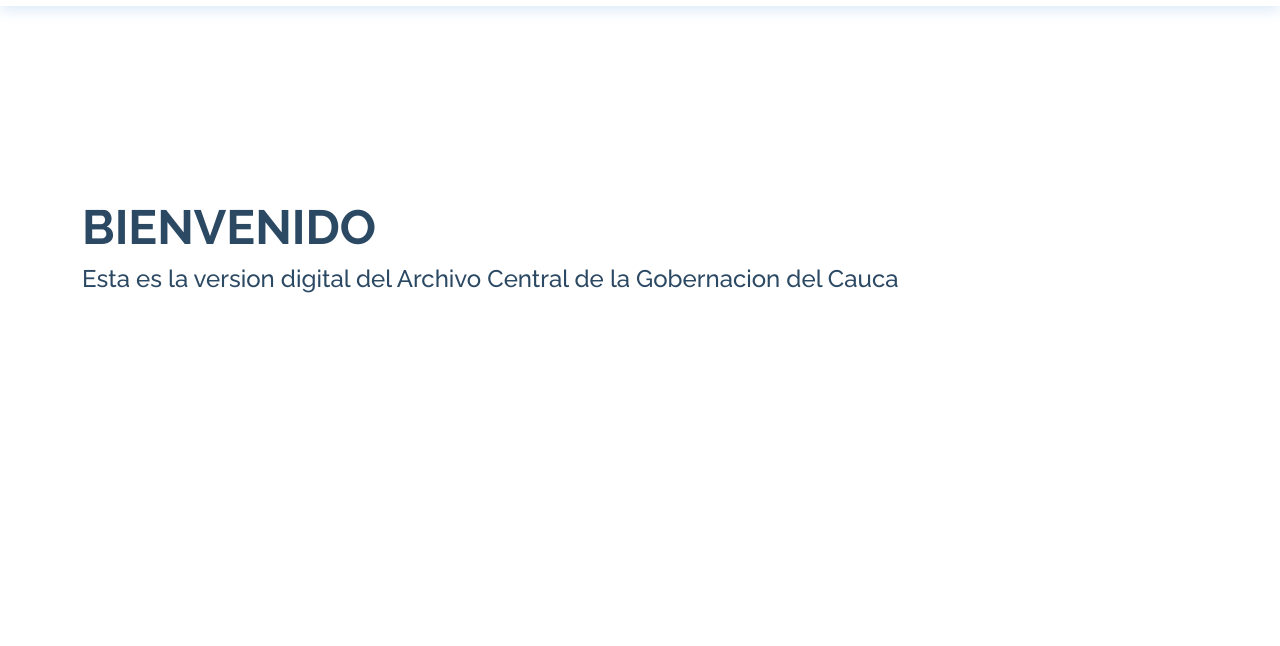
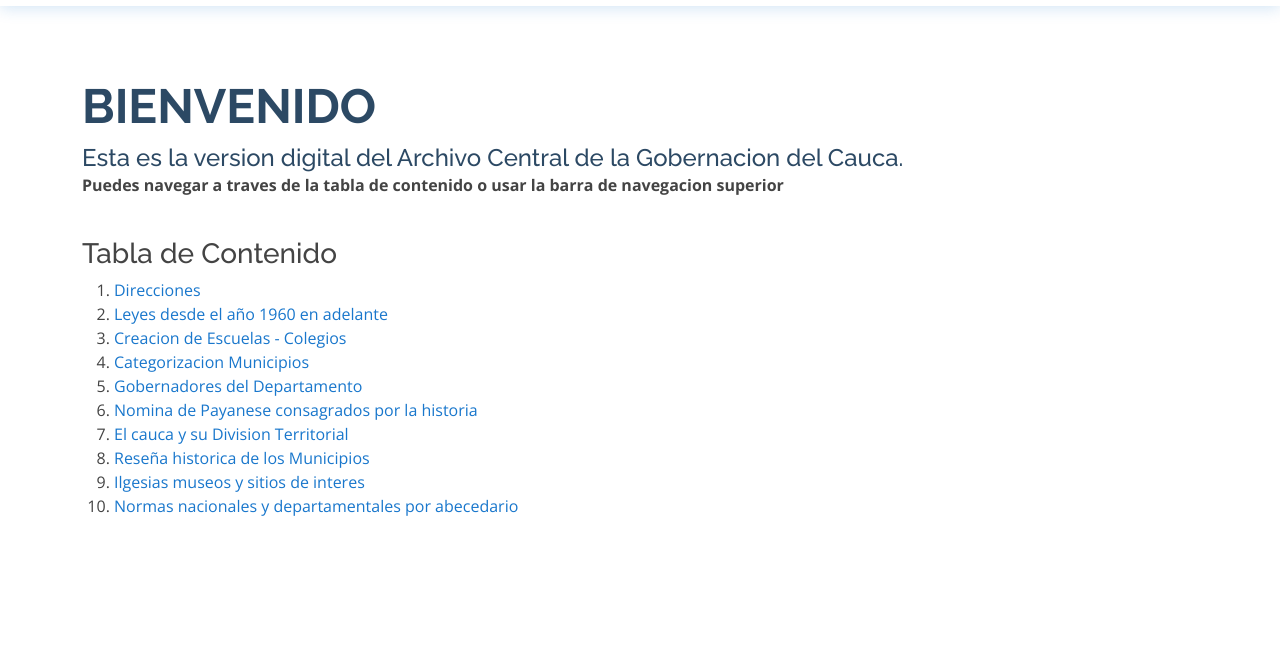
Before and after one commit to archivoCentral/gobernacion, a plain HTML site: page index.html in a window 1280 px wide. Shown: the part 154-800 px from the top of the page. Drawn offline with nearby package versions, Linux system fonts and the light colour scheme.

Commit message:
Ajustes tabla de contenido

```diff
--- a/index.html
+++ b/index.html
@@ -60,6 +60,7 @@
               <li><a href="#leyes_decretos_resoluciones">Año 2003 Indice Gral de Normas Publicas</a></li>
               <li><a href="#leyes_decretos_resoluciones">Resoluciones - Decretos 2004</a></li>
               <li><a href="#leyes_decretos_resoluciones">Leyes y Decretos Departamentales</a></li>
+              <li><a href="#leyes_decretos_resoluciones">Normas nacionales y departamentales por Abecedario</a></li>
 
             </ul>
           </li>
@@ -67,7 +68,7 @@
             <ul>
               <li><a href="#municipios">Creacion Municipios</a></li>
               <li><a href="#municipios">Categorizacion Municipios</a></li>
-              <li><a href="#municipios">Historia Municipios</a></li>
+              <li><a href="#municipios">Reseña Historica Municipios</a></li>
               <li><a href="#municipios">Creacion Escuelas</a></li>
               <li><a href="#municipios">Division Territorial</a></li>
             </ul>
@@ -76,7 +77,7 @@
             <ul>
               <li><a href="#historico">Gobernadores</a></li>
               <li><a href="#historico">Nomina Payaneses</a></li>
-              <li><a href="#historico">Reseña Historica</a></li>
+              <li><a href="#historico">Diarios Oficiales</a></li>
               <li><a href="#historico">Ilgesias y Museos</a></li>
             </ul>
           </li>
@@ -92,8 +93,25 @@
   <!-- ======= Hero Section ======= -->
   <section id="hero" class="d-flex align-items-center">
     <div class="container">
+      <br><br><br><br><br>
       <h1>BIENVENIDO</h1>
-      <h2>Esta es la version digital del Archivo Central de la Gobernacion del Cauca</h2>
+      <h2>Esta es la version digital del Archivo Central de la Gobernacion del Cauca.</h2>
+      <p><b>Puedes navegar a traves de la tabla de contenido o usar la barra de navegacion superior</b></p>
+
+      <br>
+      <h3>Tabla de Contenido</h3>
+      <ol>
+        <li><a href="#direcciones">Direcciones</a></li>
+        <li><a href="#leyes_decretos_resoluciones">Leyes desde el año 1960 en adelante</a></li>
+        <li><a href="#municipios">Creacion de Escuelas - Colegios</a></li>
+        <li><a href="#municipios">Categorizacion Municipios</a></li>
+        <li><a href="#historico">Gobernadores del Departamento</a></li>
+        <li><a href="#historico">Nomina de Payanese consagrados por la historia</a></li>
+        <li><a href="#municipios">El cauca y su Division Territorial</a></li>
+        <li><a href="#municipios">Reseña historica de los Municipios</a></li>
+        <li><a href="#historico">Ilgesias museos y sitios de interes</a></li>
+        <li><a href="leyes_decretos_resoluciones">Normas nacionales y departamentales por abecedario</a></li>
+      </ol>
     </div>
   </section><!-- End Hero -->
   <!-- <section id="hero" class="d-flex align-items-center"></section> -->
@@ -301,6 +319,10 @@
               <a target="_blank" href="https://docs.google.com/spreadsheets/d/1uBRlPGfY5xIRGQVxS2WQdFZ4pN0A8kcT/edit?usp=sharing&ouid=113862072402458735027&rtpof=true&sd=true" class="collapsed">Leyes y Decretos Departamentales<i class="bx bx-chevron-down icon-show"></i></a>
             </li>
 
+            <li data-aos="fade-up" data-aos-delay="100">
+              <a target="_blank" href="https://docs.google.com/spreadsheets/d/13hm-GBdxZr3yddvEf_Np76N5RoJ8I3u9/edit?usp=sharing&ouid=113862072402458735027&rtpof=true&sd=true" class="collapsed">Normas Nacionales y Departamentales por Abecedario<i class="bx bx-chevron-down icon-show"></i></a>
+            </li>
+
           </ul>
         </div>
 
@@ -327,16 +349,13 @@
               <a target="_blank" href="https://docs.google.com/spreadsheets/d/1LRm5VIJ5jvNiVwzwQQaGXbExYEjpv3Um/edit?usp=sharing&ouid=113862072402458735027&rtpof=true&sd=true" class="collapsed">Categorizacion Municipios<i class="bx bx-chevron-down icon-show"></i></a>
             </li>
             <li data-aos="fade-up" data-aos-delay="100">
-              <a target="_blank" href="https://docs.google.com/spreadsheets/d/1liFFnH8ydUtHwDdscZPntnUvH8GItmL8/edit?usp=sharing&ouid=113862072402458735027&rtpof=true&sd=true" class="collapsed">Historia Municipios<i class="bx bx-chevron-down icon-show"></i></a>
+              <a target="_blank" href="https://docs.google.com/spreadsheets/d/1liFFnH8ydUtHwDdscZPntnUvH8GItmL8/edit?usp=sharing&ouid=113862072402458735027&rtpof=true&sd=true" class="collapsed">Reseña Historica Municipios<i class="bx bx-chevron-down icon-show"></i></a>
             </li>
             <li data-aos="fade-up" data-aos-delay="100">
               <a target="_blank" href="https://docs.google.com/spreadsheets/d/10Mnrs4ke-rTzL-3nfaHGDoJ1KvgW9F1T/edit?usp=sharing&ouid=113862072402458735027&rtpof=true&sd=true" class="collapsed">Creacion Escuelas<i class="bx bx-chevron-down icon-show"></i></a>
             </li>
             <li data-aos="fade-up" data-aos-delay="100">
               <a target="_blank" href="https://docs.google.com/spreadsheets/d/1lvBFboGlXA9xcLoZnbehNQNPq8F4s7Bx/edit?usp=sharing&ouid=113862072402458735027&rtpof=true&sd=true"class="collapsed">Departamentos y su Division Territorial<i class="bx bx-chevron-down icon-show"></i></a>
-            </li>
-            <li data-aos="fade-up" data-aos-delay="100">
-              <a target="_blank" href="https://docs.google.com/spreadsheets/d/13hm-GBdxZr3yddvEf_Np76N5RoJ8I3u9/edit?usp=sharing&ouid=113862072402458735027&rtpof=true&sd=true" class="collapsed">Normas Nacionales y Departamentales por Abecedario<i class="bx bx-chevron-down icon-show"></i></a>
             </li>
 
           </ul>
```
